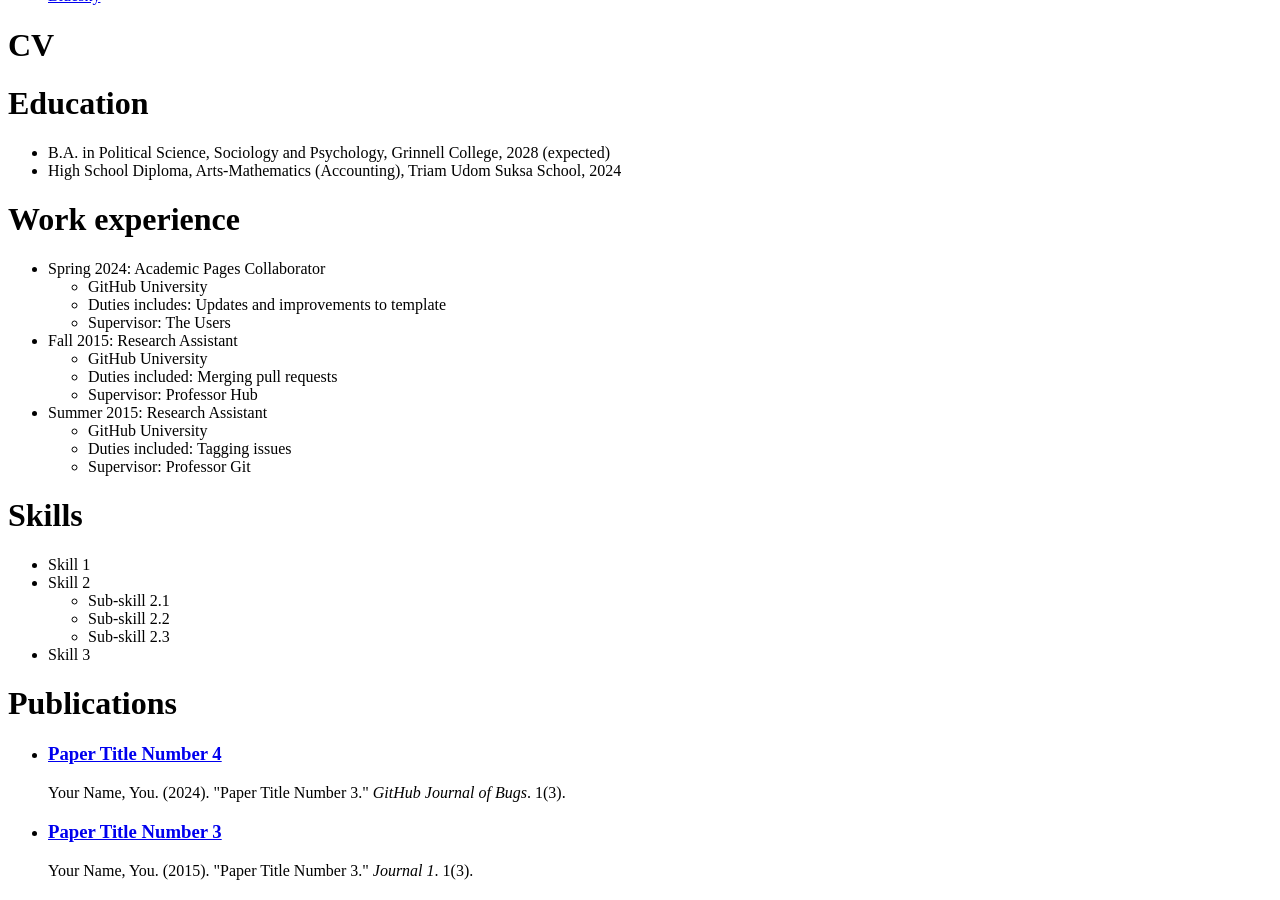
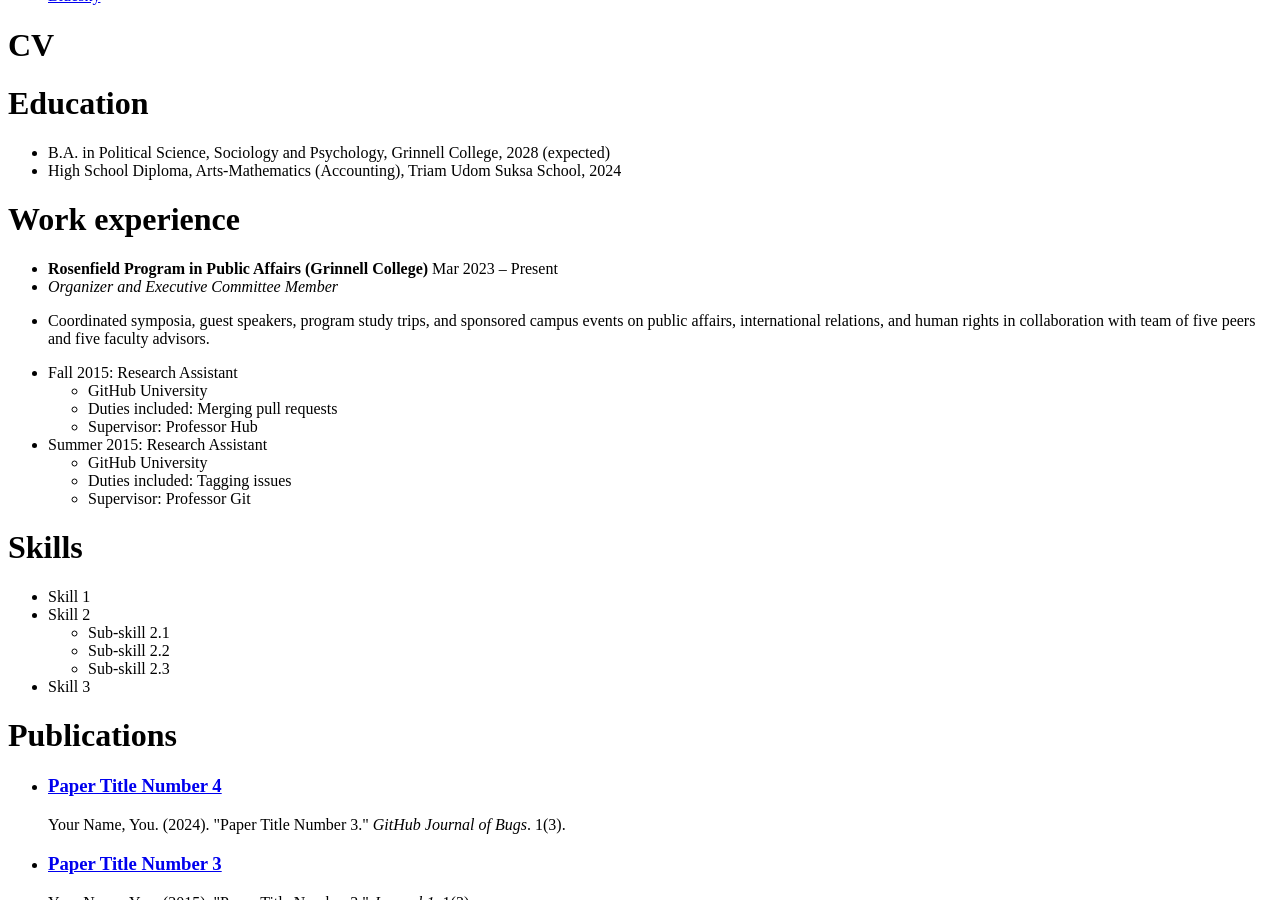
Before and after one commit to akirakeene/testportfolio, a Jekyll site: the page built from _pages/cv.md, in a window 1280 px wide and 900 px high, scrolled down 719 px. Built offline with Jekyll 4.4.1, drawn with Linux system fonts in a browser that asks for light colours; a script bundle is joined from its source files by our own code; library files that are not in the unit come from our copies.

Commit message:
Update cv.md

```diff
--- a/_pages/cv.md
+++ b/_pages/cv.md
@@ -16,10 +16,9 @@ Education
 
 Work experience
 ======
-* Spring 2024: Academic Pages Collaborator
-  * GitHub University
-  * Duties includes: Updates and improvements to template
-  * Supervisor: The Users
+  * **Rosenfield Program in Public Affairs (Grinnell College)**                           Mar 2023 – Present
+  * *Organizer and Executive Committee Member*
+  * Coordinated symposia, guest speakers, program study trips, and sponsored campus events on public affairs, international relations, and human rights in collaboration with team of five peers and five faculty advisors.
 
 * Fall 2015: Research Assistant
   * GitHub University
```
